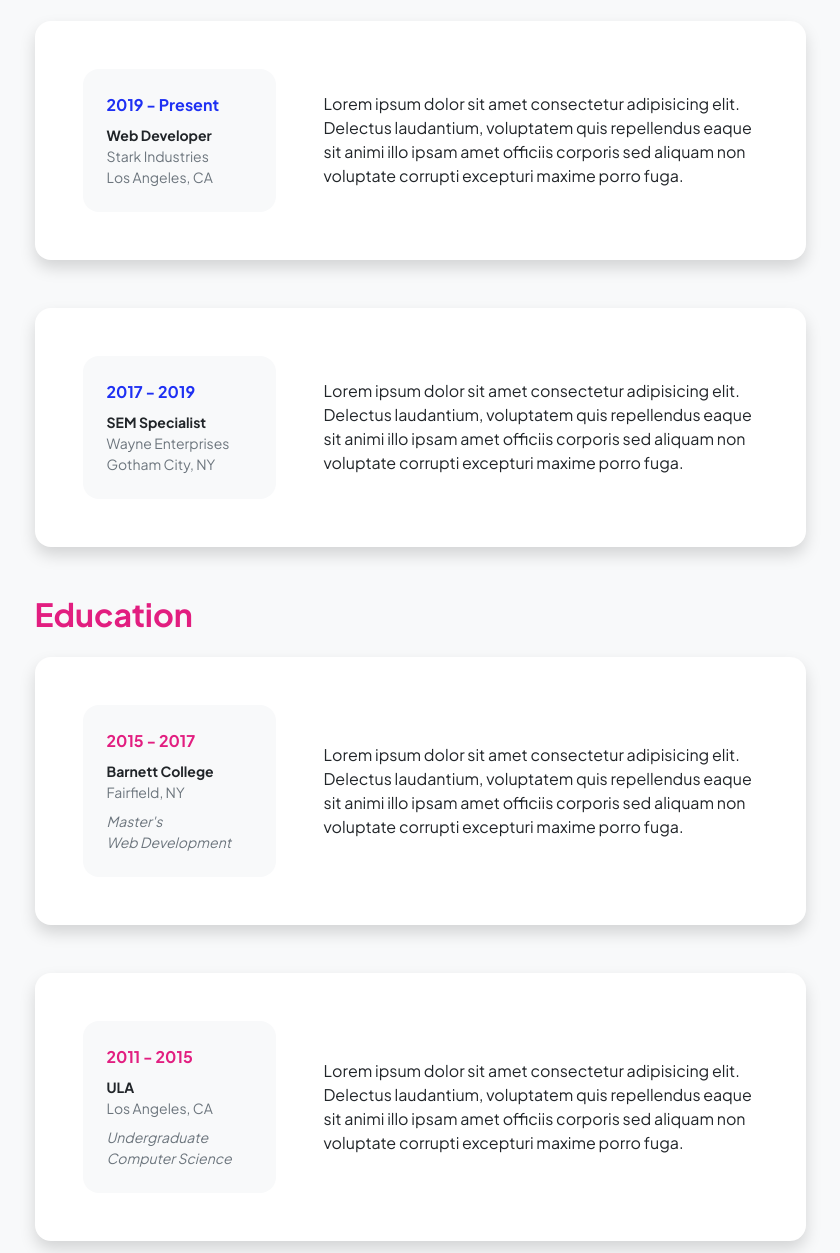
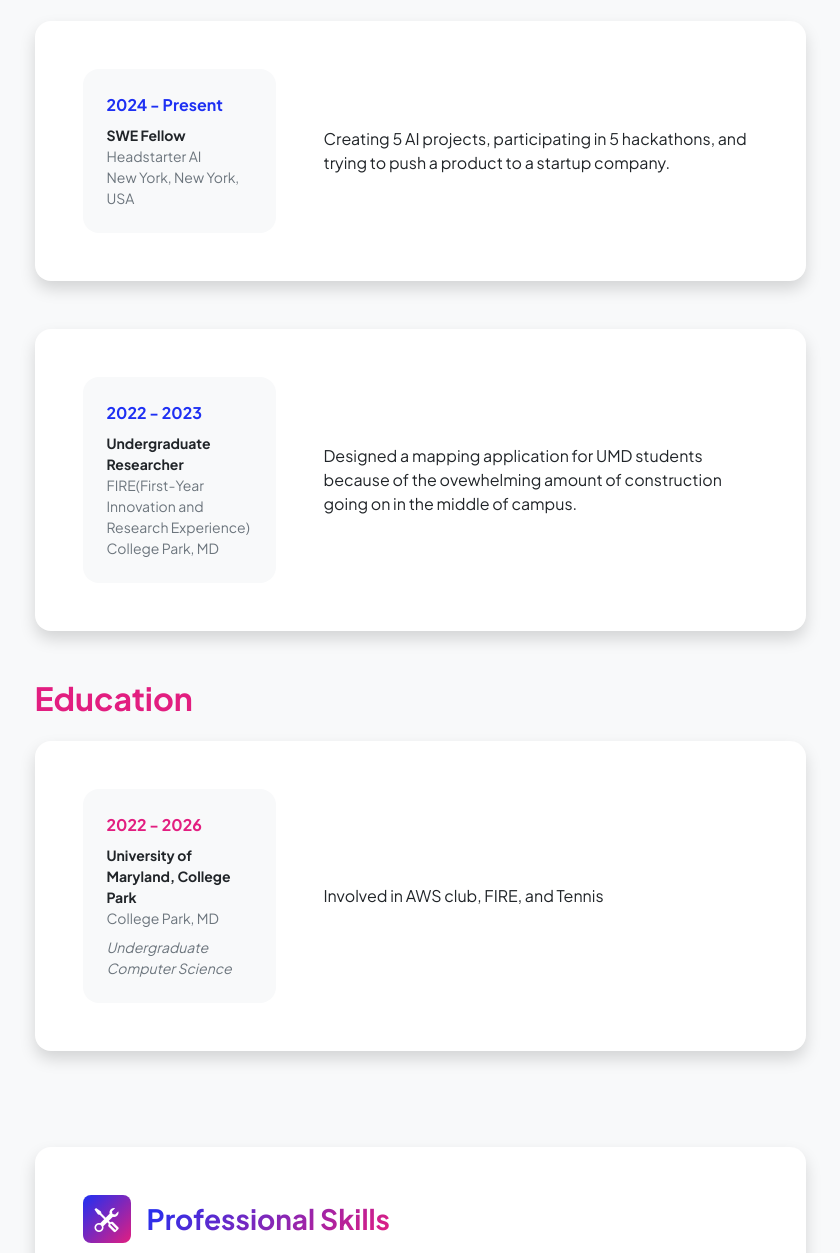
Before and after one commit to solo212/sai-website, a plain HTML site: page resume.html in a window 1280 px wide. Shown: the part 287-1540 px from the top of the page, without its empty margins (220-1060 px from the left). Drawn offline with nearby package versions, Linux system fonts and the light colour scheme.

Commit message:
Update resume.html

```diff
--- a/resume.html
+++ b/resume.html
@@ -58,13 +58,13 @@
                                     <div class="row align-items-center gx-5">
                                         <div class="col text-center text-lg-start mb-4 mb-lg-0">
                                             <div class="bg-light p-4 rounded-4">
-                                                <div class="text-primary fw-bolder mb-2">2019 - Present</div>
-                                                <div class="small fw-bolder">Web Developer</div>
-                                                <div class="small text-muted">Stark Industries</div>
-                                                <div class="small text-muted">Los Angeles, CA</div>
+                                                <div class="text-primary fw-bolder mb-2">2024 - Present</div>
+                                                <div class="small fw-bolder">SWE Fellow</div>
+                                                <div class="small text-muted">Headstarter AI</div>
+                                                <div class="small text-muted">New York, New York, USA</div>
                                             </div>
                                         </div>
-                                        <div class="col-lg-8"><div>Lorem ipsum dolor sit amet consectetur adipisicing elit. Delectus laudantium, voluptatem quis repellendus eaque sit animi illo ipsam amet officiis corporis sed aliquam non voluptate corrupti excepturi maxime porro fuga.</div></div>
+                                        <div class="col-lg-8"><div> Creating 5 AI projects, participating in 5 hackathons, and trying to push a product to a startup company.</div></div>
                                     </div>
                                 </div>
                             </div>
@@ -74,13 +74,13 @@
                                     <div class="row align-items-center gx-5">
                                         <div class="col text-center text-lg-start mb-4 mb-lg-0">
                                             <div class="bg-light p-4 rounded-4">
-                                                <div class="text-primary fw-bolder mb-2">2017 - 2019</div>
-                                                <div class="small fw-bolder">SEM Specialist</div>
-                                                <div class="small text-muted">Wayne Enterprises</div>
-                                                <div class="small text-muted">Gotham City, NY</div>
+                                                <div class="text-primary fw-bolder mb-2">2022 - 2023</div>
+                                                <div class="small fw-bolder">Undergraduate Researcher</div>
+                                                <div class="small text-muted">FIRE(First-Year Innovation and Research Experience)</div>
+                                                <div class="small text-muted">College Park, MD</div>
                                             </div>
                                         </div>
-                                        <div class="col-lg-8"><div>Lorem ipsum dolor sit amet consectetur adipisicing elit. Delectus laudantium, voluptatem quis repellendus eaque sit animi illo ipsam amet officiis corporis sed aliquam non voluptate corrupti excepturi maxime porro fuga.</div></div>
+                                        <div class="col-lg-8"><div>Designed a mapping application for UMD students because of the ovewhelming amount of construction going on in the middle of campus.</div></div>
                                     </div>
                                 </div>
                             </div>
@@ -94,31 +94,10 @@
                                     <div class="row align-items-center gx-5">
                                         <div class="col text-center text-lg-start mb-4 mb-lg-0">
                                             <div class="bg-light p-4 rounded-4">
-                                                <div class="text-secondary fw-bolder mb-2">2015 - 2017</div>
+                                                <div class="text-secondary fw-bolder mb-2">2022 - 2026</div>
                                                 <div class="mb-2">
-                                                    <div class="small fw-bolder">Barnett College</div>
-                                                    <div class="small text-muted">Fairfield, NY</div>
-                                                </div>
-                                                <div class="fst-italic">
-                                                    <div class="small text-muted">Master's</div>
-                                                    <div class="small text-muted">Web Development</div>
-                                                </div>
-                                            </div>
-                                        </div>
-                                        <div class="col-lg-8"><div>Lorem ipsum dolor sit amet consectetur adipisicing elit. Delectus laudantium, voluptatem quis repellendus eaque sit animi illo ipsam amet officiis corporis sed aliquam non voluptate corrupti excepturi maxime porro fuga.</div></div>
-                                    </div>
-                                </div>
-                            </div>
-                            <!-- Education Card 2-->
-                            <div class="card shadow border-0 rounded-4 mb-5">
-                                <div class="card-body p-5">
-                                    <div class="row align-items-center gx-5">
-                                        <div class="col text-center text-lg-start mb-4 mb-lg-0">
-                                            <div class="bg-light p-4 rounded-4">
-                                                <div class="text-secondary fw-bolder mb-2">2011 - 2015</div>
-                                                <div class="mb-2">
-                                                    <div class="small fw-bolder">ULA</div>
-                                                    <div class="small text-muted">Los Angeles, CA</div>
+                                                    <div class="small fw-bolder">University of Maryland, College Park</div>
+                                                    <div class="small text-muted">College Park, MD</div>
                                                 </div>
                                                 <div class="fst-italic">
                                                     <div class="small text-muted">Undergraduate</div>
@@ -126,10 +105,11 @@
                                                 </div>
                                             </div>
                                         </div>
-                                        <div class="col-lg-8"><div>Lorem ipsum dolor sit amet consectetur adipisicing elit. Delectus laudantium, voluptatem quis repellendus eaque sit animi illo ipsam amet officiis corporis sed aliquam non voluptate corrupti excepturi maxime porro fuga.</div></div>
+                                        <div class="col-lg-8"><div>Involved in AWS club, FIRE, and Tennis</div></div>
                                     </div>
                                 </div>
                             </div>
+
                         </section>
                         <!-- Divider-->
                         <div class="pb-5"></div>
```
